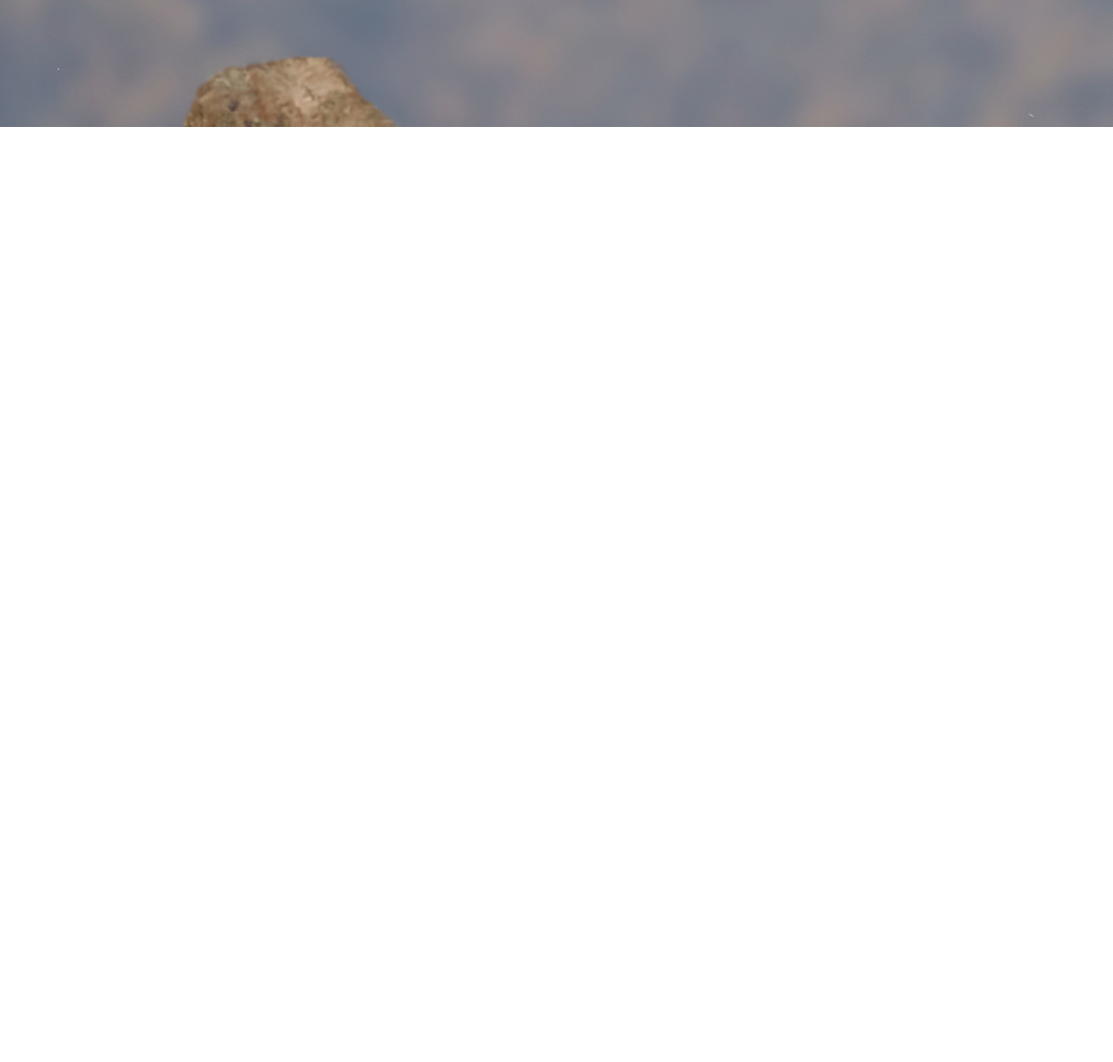
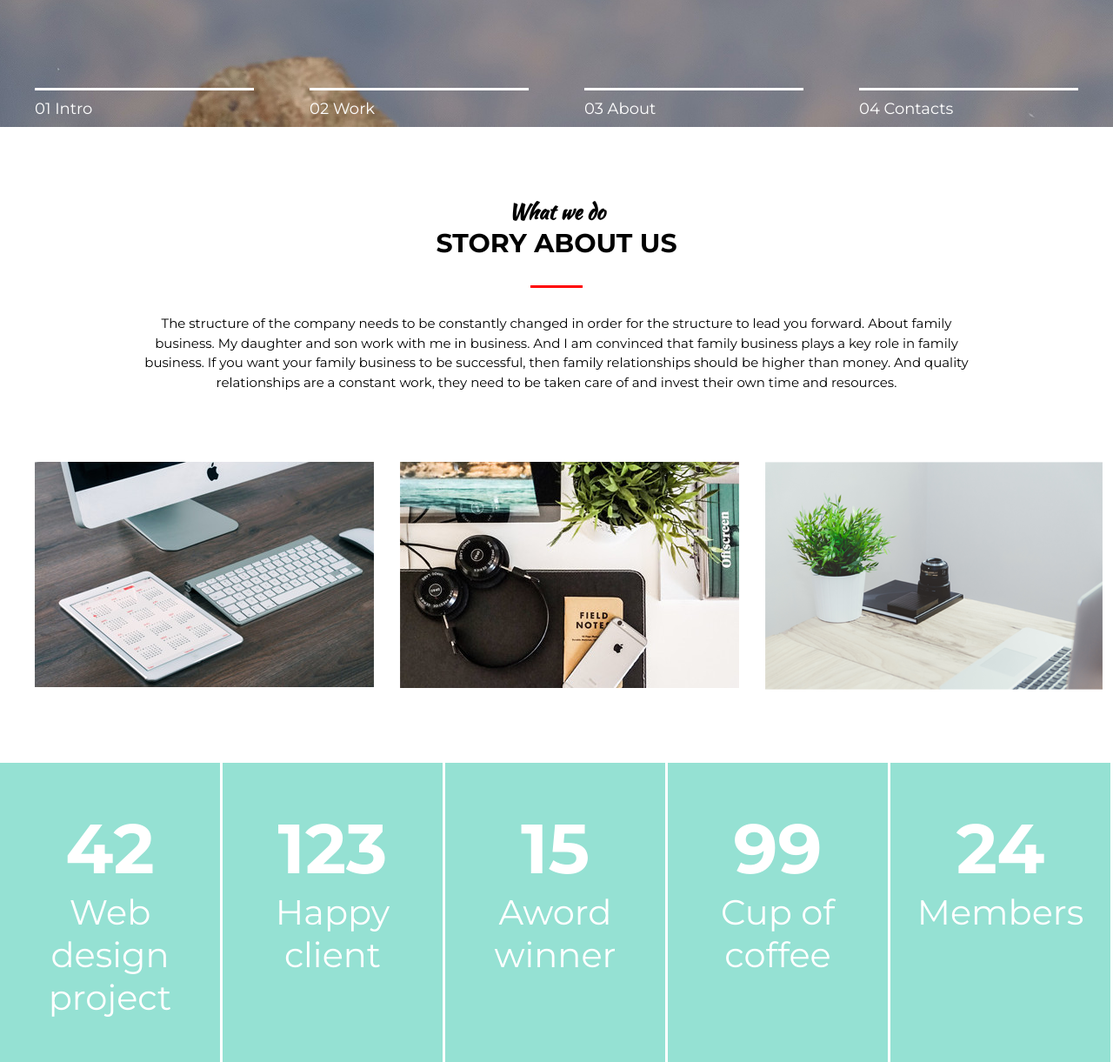
Before and after one commit to Rooosss/Layout__MOGO, a plain HTML site: page index.html in a window 1280 px wide. Shown: the part 654-1875 px from the top of the page at 87% size. Before the commit the page ends 800 px from the top, so only its background shows below. Drawn offline with Linux system fonts and the light colour scheme.

Commit message:
updated site structure and added information

```diff
--- a/css/style.css
+++ b/css/style.css
@@ -95,6 +95,7 @@ h1, h2, h3, h4, h5, h6 {
 }
 
 .intro_inner {
+  text-align: center;
   color: white;
   width: 100%;
   max-width: 880px;
@@ -113,3 +114,111 @@ h1, h2, h3, h4, h5, h6 {
   font-weight: 700;
   text-align: center;
 }
+
+.button {
+  text-decoration: none;
+  color: white;
+  font-size: 16px;
+  display: inline-block;
+  vertical-align: top;
+  border: 2px solid white;
+  padding: 4px 8px;
+  transition: background 0.2s;
+}
+
+.button:hover {
+  color:black;
+  background-color: white;
+}
+
+.slider {
+  width: 100%;
+  position: absolute;
+  bottom: 0;
+  left: 0;
+  z-index: 1;
+}
+
+.slider_inner {
+  display: flex;
+  justify-content: space-between;
+}
+
+.slider_item {
+  width: 21%;
+  border-top: 3px solid white;
+  padding: 10px 0;
+  color: white;
+  font-size: 18px;
+}
+
+.section {
+  padding: 80px 0;
+}
+
+.section_header {
+  width: 100%;
+  max-width: 950px;
+  margin: 0 auto 40px;
+  text-align: center;
+}
+
+.section_suptitle {
+  font-size: 24px;
+  font-family: 'Kaushan Script', cursive;
+}
+
+.section_title {
+  font-size: 30px;
+  font-weight: 700px;
+  text-transform: uppercase;
+}
+
+.section_title::after {
+  content: "";
+  display: block;
+  width: 60px;
+  height: 3px;
+  margin: 30px auto;
+
+  background-color: red;
+}
+
+.section_text {
+  font-size: 15px;
+  line-height: 1.5;
+}
+
+.about {
+  margin-top: 80px;
+  display: flex;
+  justify-content: space-between;
+}
+
+.about_item {
+  width: 30%;
+}
+
+.block {
+  width: 100%;
+  background-color: #95e1d3;
+}
+
+.block_inner {
+  display: flex;
+}
+
+.block_item {
+  flex: 1 1 0;
+  padding: 50px 25px;
+  text-align: center;
+  border-right: 3px solid white;
+  color: white;
+  font-size: 40px;
+}
+
+.block_num {
+  font-weight: bold;
+  color: white;
+  font-size: 80px;
+}
--- a/index.html
+++ b/index.html
@@ -29,10 +29,79 @@
     <div class="intro_inner">
       <h1 class="intro_suptitle">Creative template</h1>
       <h1 class="intro_title">Welcome to MoGo</h1>
+      <a class="button" href="#">Learn more</a>
+    </div>
+  </div>
+
+  <div class="slider">
+      <div class="container">
+        <div class="slider_inner">
+          <div class="slider_item">01 Intro</div>
+          <div class="slider_item">02 Work</div>
+          <div class="slider_item">03 About</div>
+          <div class="slider_item">04 Contacts</div>
+        </div>
+      </div>
+  </div>
+</div>
+
+<section class="section">
+  <div class="container">
+
+    <div class="section_header">
+      <h3 class="section_suptitle">What we do</h3>
+      <h2 class="section_title">Story about us</h2>
+      <div class="section_text">
+        <p>The structure of the company needs to be constantly
+           changed in order for the structure to lead you forward.
+           About family business. My daughter and son work with me in business.
+           And I am convinced that family business plays a key role in family business.
+           If you want your family business to be successful, then family
+           relationships should be higher than money. And quality relationships
+           are a constant work, they need to be taken care of and invest
+          their own time and resources.</p>
+      </div>
+    </div>
+
+    <div class="about">
+      <div class="about_item">
+        <img src="css/image/item1.jpg" alt="">
+      </div>
+      <div class="about_item">
+        <img src="css/image/item2.jpg" alt="">
+      </div>
+      <div class="about_item">
+        <img src="css/image/item3.png" alt="">
+      </div>
+    </div>
+  </div>
+</section>
+
+<div class="block">
+  <div class="block_inner">
+
+    <div class="block_item">
+      <div class="block_num">42</div>
+        Web design project
+    </div>
+    <div class="block_item">
+      <div class="block_num">123</div>
+        Happy client
+    </div>
+    <div class="block_item">
+      <div class="block_num">15</div>
+        Aword winner
+    </div>
+    <div class="block_item">
+      <div class="block_num">99</div>
+        Cup of coffee
+    </div>
+    <div class="block_item">
+      <div class="block_num">24</div>
+        Members
     </div>
   </div>
 </div>
 
-
 </body>
 </html>
```
Also changed, not shown: css/image/item1.jpg (added), css/image/item2.jpg (added), css/image/item3.png (added).
